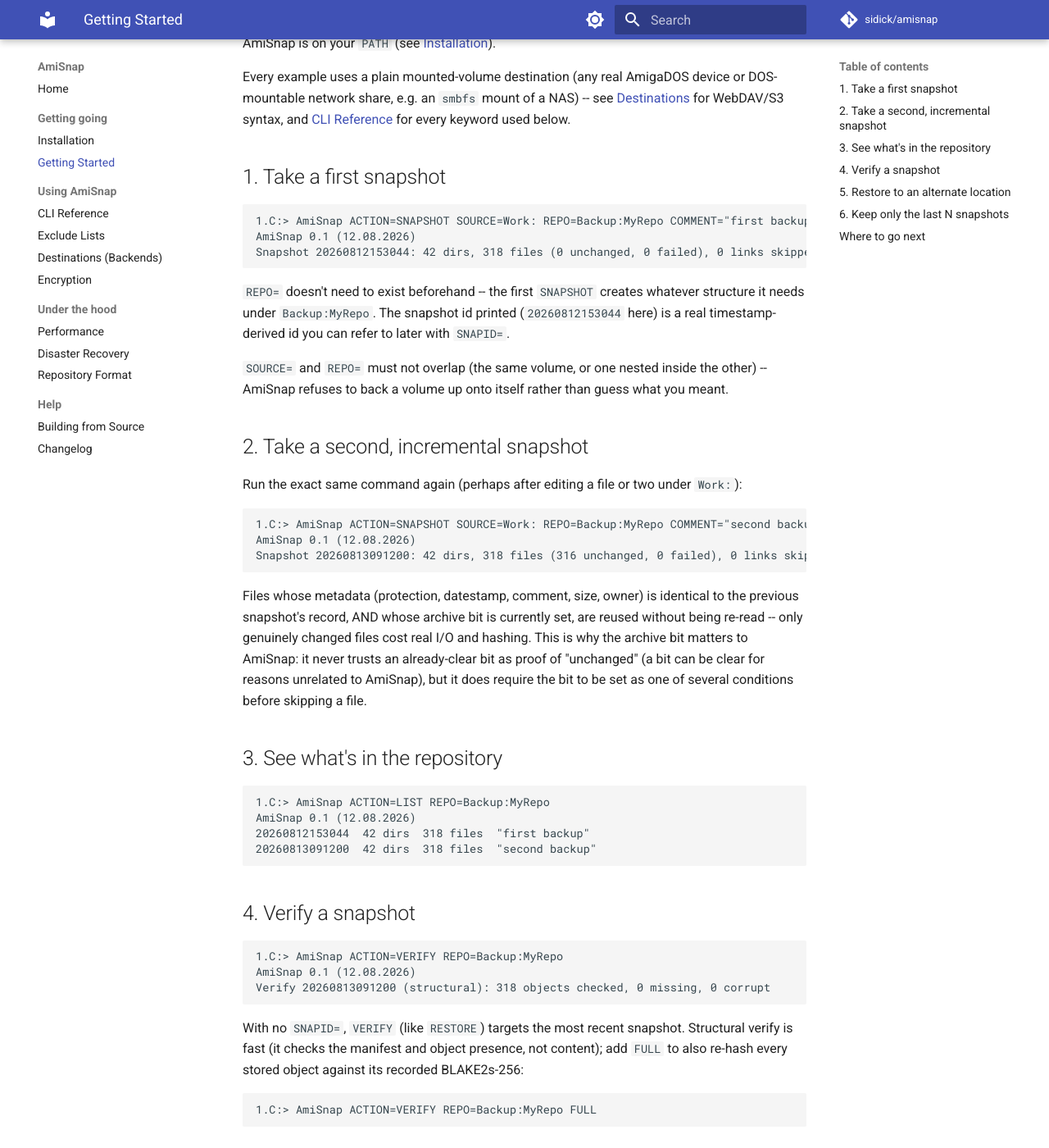
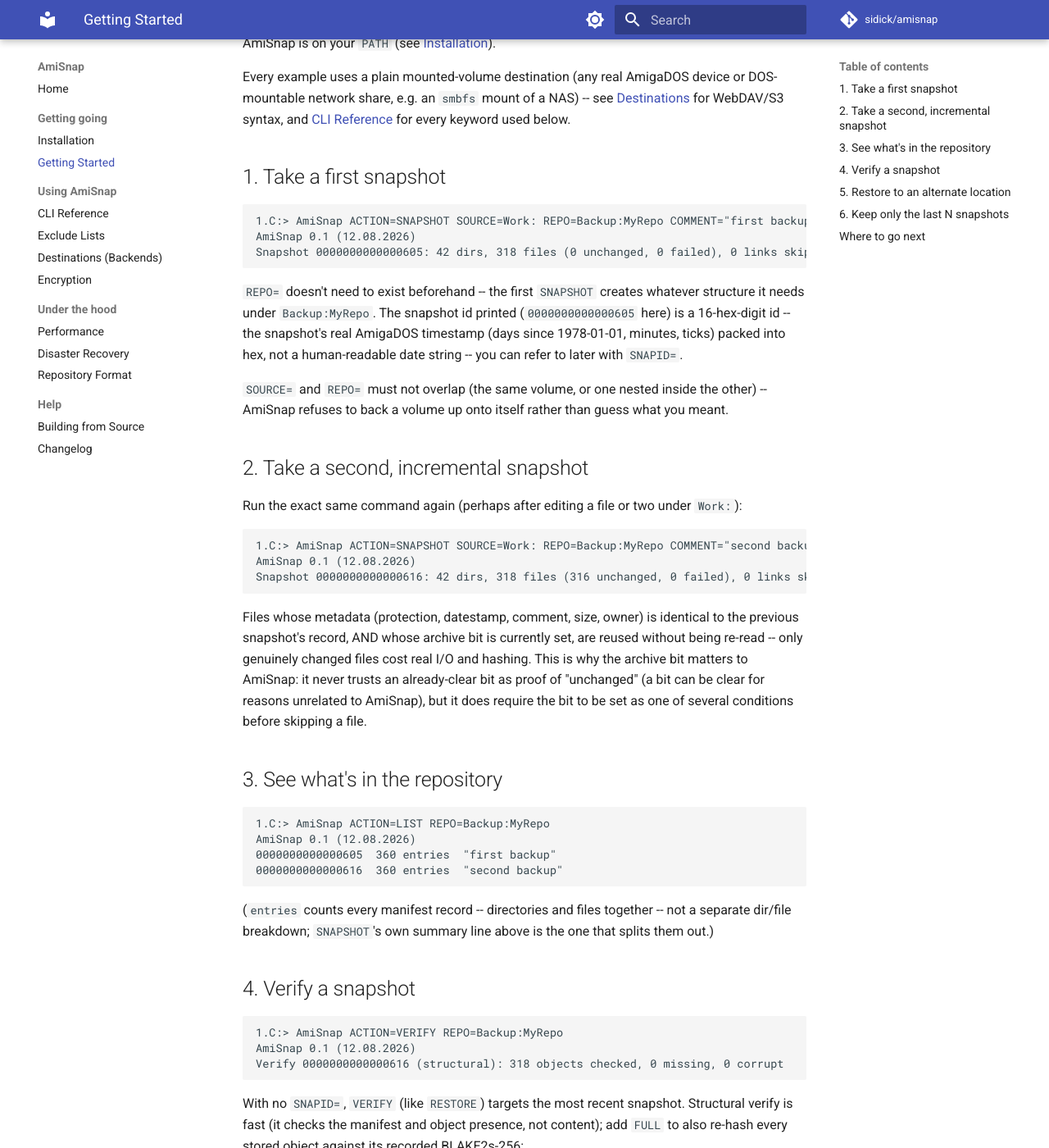
Before and after one commit to sidick/amisnap, an MkDocs documentation site: the page built from userdocs/Getting-Started.md, in a window 1280 px wide and 1400 px high, scrolled down 191 px. Shown: the whole window at 82% size. Built offline with MkDocs 1.6.1 and Material for MkDocs 9.7.7, drawn with Linux system fonts in a browser that asks for light colours; comment, search, counter and statistics services are not loaded; the version menu is left out; some of the changed text lies outside the part shown.

Commit message:
Fix doc/behavior drift found by a real Copperline dry-run of Getting Started
Built AmiSnap for real (make m68k-docker) and drove the exact command
sequence Getting-Started.md describes through a real Copperline boot.
Found the docs had fabricated timestamp-looking snapshot ids
(20260812153044) where the real id is 16 hex digits (packed
days/minutes/ticks, e.g. 0000000000000605) -- fixed across
Getting-Started.md, Disaster-Recovery.md, Encryption.md,
Exclude-Lists.md. Also fixed LIST's real one-line "entries" shape and
RESTORE's real two-line output (a Metadata: report line the docs had
omitted), both transcribed from real output.

Same dry-run also gave EXCLUDE= (added earlier this session) its first
real on-target confirmation: a real SNAPSHOT ... EXCLUDE= against
Copperline correctly excluded a fixture file, independently confirmed
absent from the repository via the Python reference reader.

````diff
--- a/userdocs/Getting-Started.md
+++ b/userdocs/Getting-Started.md
@@ -15,13 +15,15 @@ of a NAS) -- see [Destinations](Backends.md) for WebDAV/S3 syntax, and
 ```
 1.C:> AmiSnap ACTION=SNAPSHOT SOURCE=Work: REPO=Backup:MyRepo COMMENT="first backup"
 AmiSnap 0.1 (12.08.2026)
-Snapshot 20260812153044: 42 dirs, 318 files (0 unchanged, 0 failed), 0 links skipped, 0 dirs and 0 files excluded
+Snapshot 0000000000000605: 42 dirs, 318 files (0 unchanged, 0 failed), 0 links skipped, 0 dirs and 0 files excluded
 ```
 
 `REPO=` doesn't need to exist beforehand -- the first `SNAPSHOT` creates
 whatever structure it needs under `Backup:MyRepo`. The snapshot id
-printed (`20260812153044` here) is a real timestamp-derived id you can
-refer to later with `SNAPID=`.
+printed (`0000000000000605` here) is a 16-hex-digit id -- the snapshot's
+real AmigaDOS timestamp (days since 1978-01-01, minutes, ticks) packed
+into hex, not a human-readable date string -- you can refer to later
+with `SNAPID=`.
 
 `SOURCE=` and `REPO=` must not overlap (the same volume, or one nested
 inside the other) -- AmiSnap refuses to back a volume up onto itself
@@ -35,7 +37,7 @@ under `Work:`):
 ```
 1.C:> AmiSnap ACTION=SNAPSHOT SOURCE=Work: REPO=Backup:MyRepo COMMENT="second backup"
 AmiSnap 0.1 (12.08.2026)
-Snapshot 20260813091200: 42 dirs, 318 files (316 unchanged, 0 failed), 0 links skipped, 0 dirs and 0 files excluded
+Snapshot 0000000000000616: 42 dirs, 318 files (316 unchanged, 0 failed), 0 links skipped, 0 dirs and 0 files excluded
 ```
 
 Files whose metadata (protection, datestamp, comment, size, owner) is
@@ -52,16 +54,20 @@ skipping a file.
 ```
 1.C:> AmiSnap ACTION=LIST REPO=Backup:MyRepo
 AmiSnap 0.1 (12.08.2026)
-20260812153044  42 dirs  318 files  "first backup"
-20260813091200  42 dirs  318 files  "second backup"
+0000000000000605  360 entries  "first backup"
+0000000000000616  360 entries  "second backup"
 ```
+
+(`entries` counts every manifest record -- directories and files
+together -- not a separate dir/file breakdown; `SNAPSHOT`'s own summary
+line above is the one that splits them out.)
 
 ## 4. Verify a snapshot
 
 ```
 1.C:> AmiSnap ACTION=VERIFY REPO=Backup:MyRepo
 AmiSnap 0.1 (12.08.2026)
-Verify 20260813091200 (structural): 318 objects checked, 0 missing, 0 corrupt
+Verify 0000000000000616 (structural): 318 objects checked, 0 missing, 0 corrupt
 ```
 
 With no `SNAPID=`, `VERIFY` (like `RESTORE`) targets the most recent
@@ -81,8 +87,16 @@ alternate path to prove the round trip without touching the original:
 ```
 1.C:> AmiSnap ACTION=RESTORE REPO=Backup:MyRepo DEST=RAM:Restored
 AmiSnap 0.1 (12.08.2026)
-Restore 20260813091200: 42 dirs, 318 files, 0 links skipped
+Restored 0000000000000616: 42 dirs, 318 files (2861440 bytes), 0 links skipped, 0 entries outside the subtree filter
+Metadata: protection 360/360, comment 12/360, date 360/360, owner 0/360 ok
 ```
+
+The second line is `RESTORE`'s own metadata report: how many entries
+got each field applied successfully, out of how many entries actually
+had that field to apply (`comment` is naturally low here -- most files
+simply have no comment set; `owner` reads 0/360 on a system with no
+`multiuser.library` or pre-V39 `dos.library`, since owner capture and
+restore both degrade honestly rather than guessing).
 
 Compare `RAM:Restored` against `Work:` (protection bits, comments,
 datestamps included, not just file contents) to see the full metadata
````
Also changed, not shown: docs/implementation-plan.md (+40 -10 lines), userdocs/Disaster-Recovery.md (+6 -2 lines), userdocs/Encryption.md (+1 -1 lines), userdocs/Exclude-Lists.md (+1 -1 lines).
